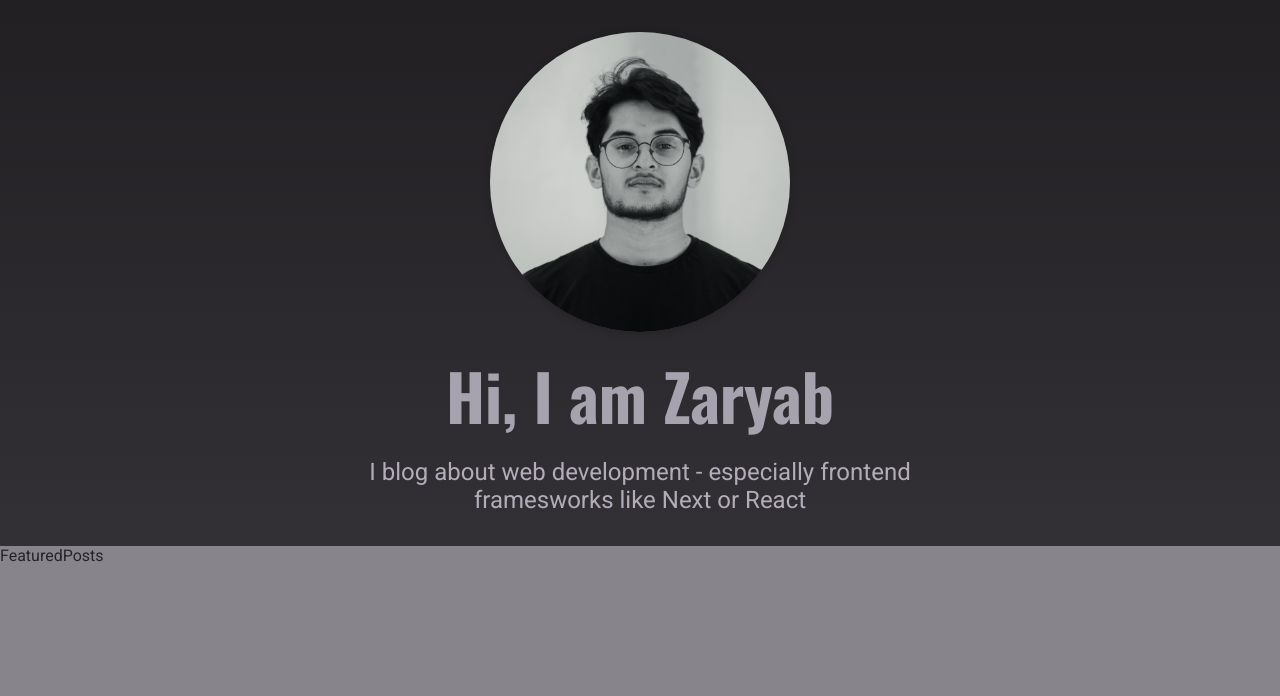
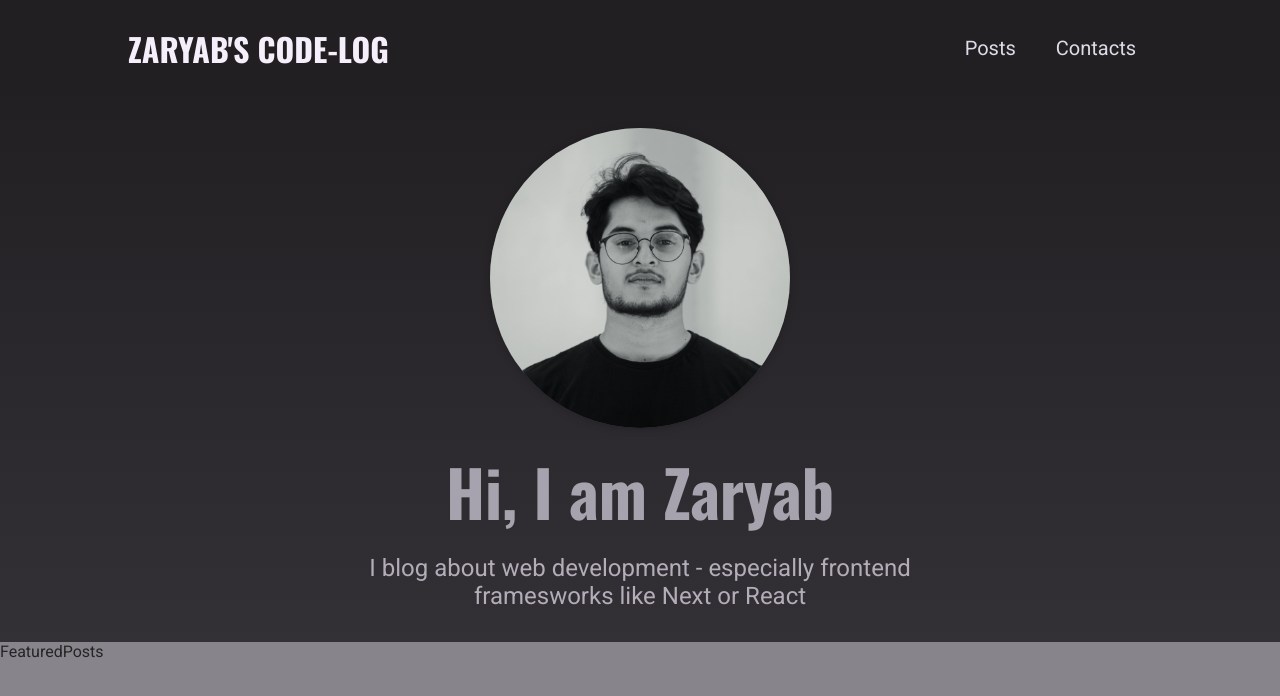
Before and after one commit to ZaryabAhmed22/blog-next, a Next.js app: page / in a window 1280 px wide. Shown: the top 696 px of the page. Built offline with nearby package versions, Linux system fonts and the light colour scheme.

Commit message:
add main navigation

```diff
--- /dev/null
+++ b/components/layout/layout.js
@@ -0,0 +1,11 @@
+import React from "react";
+import MainNavigation from "./main-navigation";
+
+export default function Layout({ children }) {
+  return (
+    <>
+      <MainNavigation />
+      <main>{children}</main>
+    </>
+  );
+}
--- /dev/null
+++ b/components/layout/logo.js
@@ -0,0 +1,5 @@
+import React from "react";
+import classes from "./logo.module.css";
+export default function Logo() {
+  return <div className={classes.logo}>Zaryab's Code-log</div>;
+}
--- /dev/null
+++ b/components/layout/logo.module.css
@@ -0,0 +1,13 @@
+.logo {
+  text-transform: uppercase;
+  font-size: var(--size-5);
+  font-weight: bold;
+  font-family: "Oswald", sans-serif;
+  color: var(--color-grey-50);
+}
+
+@media (min-width: 768px) {
+  .logo {
+    font-size: var(--size-8);
+  }
+}
--- /dev/null
+++ b/components/layout/main-navigation.js
@@ -0,0 +1,27 @@
+import Link from "next/link";
+import React from "react";
+import Logo from "./logo";
+import classes from "./main-navigation.module.css";
+
+export default function MainNavigation() {
+  return (
+    <header className={classes.header}>
+      <Link href={"/"}>
+        {/* adding <a> tag in case of image, since Link will not provide <a> tag for images */}
+        {/* <a> */}
+        <Logo />
+        {/* </a> */}
+      </Link>
+      <nav>
+        <ul>
+          <li>
+            <Link href={"/posts"}>Posts</Link>
+          </li>
+          <li>
+            <Link href={"/contact"}>Contacts</Link>
+          </li>
+        </ul>
+      </nav>
+    </header>
+  );
+}
--- /dev/null
+++ b/components/layout/main-navigation.module.css
@@ -0,0 +1,42 @@
+.header {
+  width: 100%;
+  height: 6rem;
+  background-color: var(--color-grey-900);
+  display: flex;
+  justify-content: space-between;
+  align-items: center;
+  padding: 0 10%;
+}
+
+.header ul {
+  list-style: none;
+  display: flex;
+  align-items: baseline;
+  margin: 0;
+  padding: 0;
+}
+
+.header li {
+  margin: 0 var(--size-4);
+}
+
+.header a {
+  color: var(--color-grey-100);
+  font-size: var(--size-4);
+}
+
+.header a:hover,
+.header a:active,
+.header a.active {
+  color: var(--color-grey-200);
+}
+
+@media (min-width: 768px) {
+  .header ul {
+    gap: 0.5rem;
+  }
+
+  .header a {
+    font-size: var(--size-5);
+  }
+}
--- a/pages/_app.js
+++ b/pages/_app.js
@@ -1,7 +1,12 @@
-import '../styles/globals.css'
+import Layout from "../components/layout/layout";
+import "../styles/globals.css";
 
 function MyApp({ Component, pageProps }) {
-  return <Component {...pageProps} />
+  return (
+    <Layout>
+      <Component {...pageProps} />
+    </Layout>
+  );
 }
 
-export default MyApp
+export default MyApp;
```
